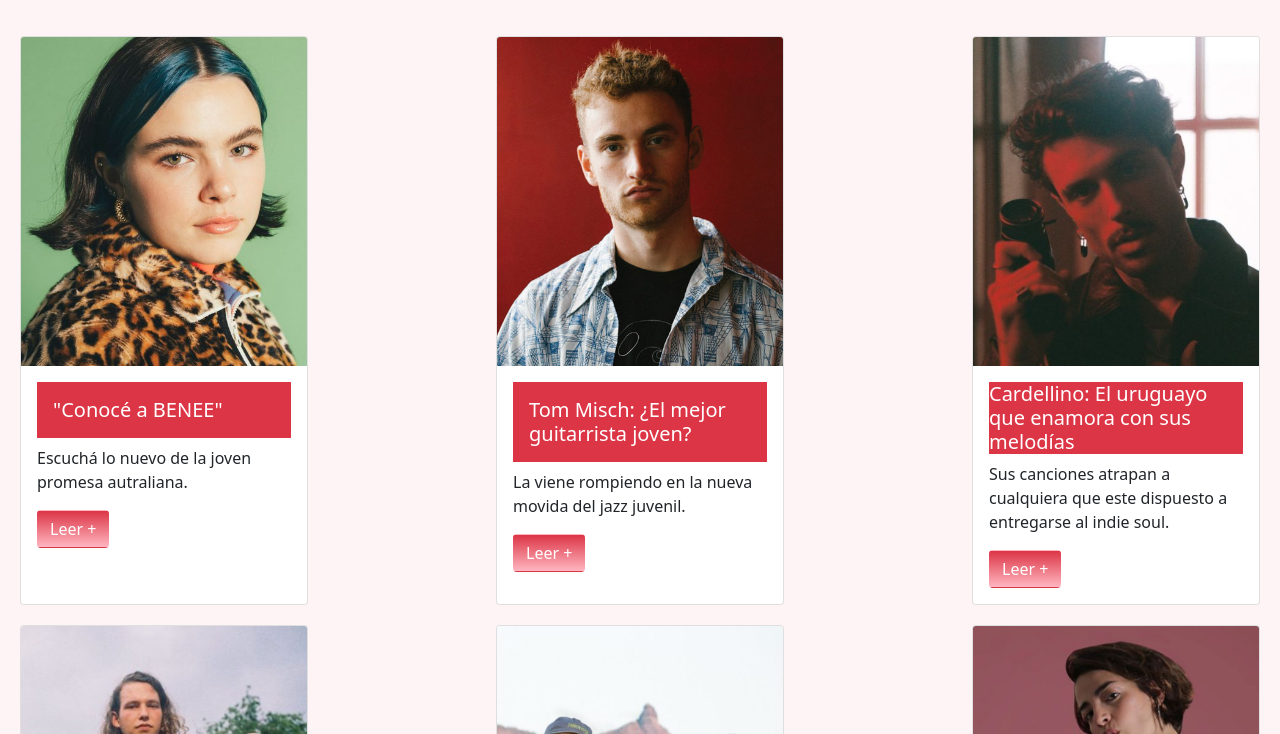
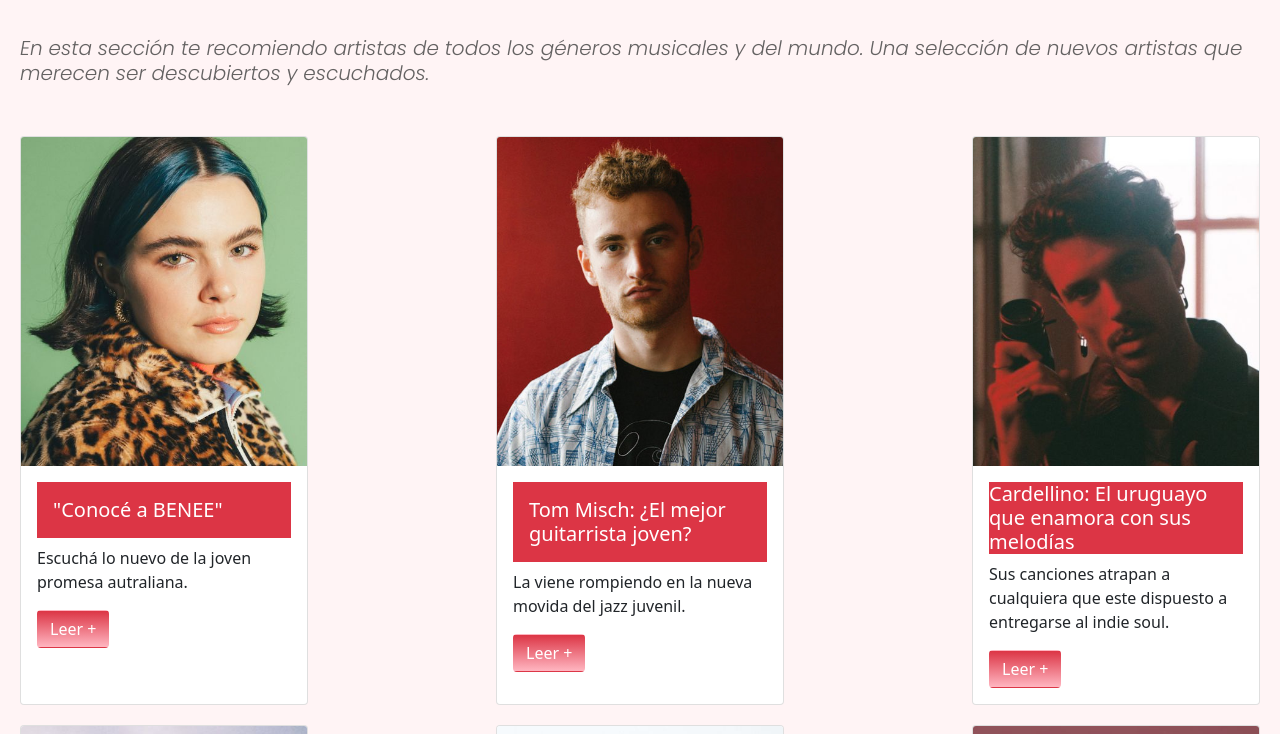
Before and after one commit to delfinahaddad/musicaparaescuchar, a website: page pages/artistasnuevos.html in a window 1280 px wide. Shown: the part 366-1100 px from the top of the page. Drawn offline with nearby package versions, Linux system fonts and the light colour scheme.

Commit message:
descripcion pagina artistas

```diff
--- a/pages/artistasnuevos.html
+++ b/pages/artistasnuevos.html
@@ -54,6 +54,7 @@
     </header>
     <div class="titulosSecciones">
         <h2 class="titulosSecciones__nombre animate__animated animate__shakeX">Artistas nuevos</h2>
+        <h5 class="descripcionArtistas">En esta sección te recomiendo artistas de todos los géneros musicales y del mundo. Una selección de nuevos artistas que merecen ser descubiertos y escuchados.</h5>
     </div>
     <div class="titulosArtistas">
         <div class="titulosArtistas__primerosTresArtistas">
--- a/scss/style.scss
+++ b/scss/style.scss
@@ -312,6 +312,17 @@
 
 }
 
+.descripcionArtistas{
+    font-weight: lighter;
+    font-family: 'Poppins', sans-serif;
+    line-height: 25px;
+    color: rgb(100, 98, 98);
+    margin-top: 50px;
+    margin-left: 20px;
+    margin-right: 20px;
+    margin-bottom: 50px;
+}
+
 .titulosDiscos__primerosTresDiscos{
     display: flex;
     flex-direction: row;
```
Also changed, not shown: css/style.css.
